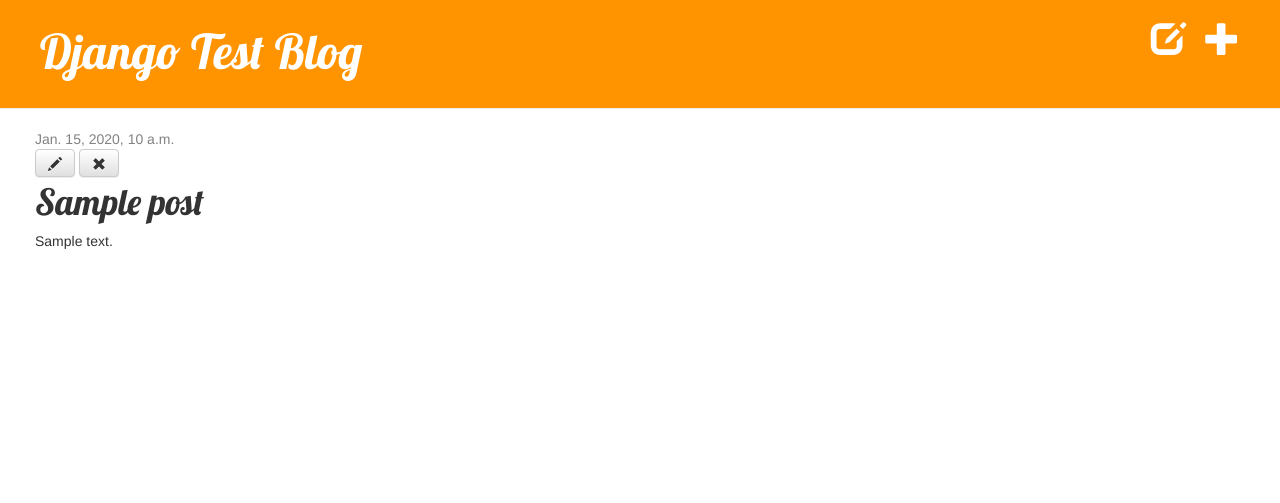
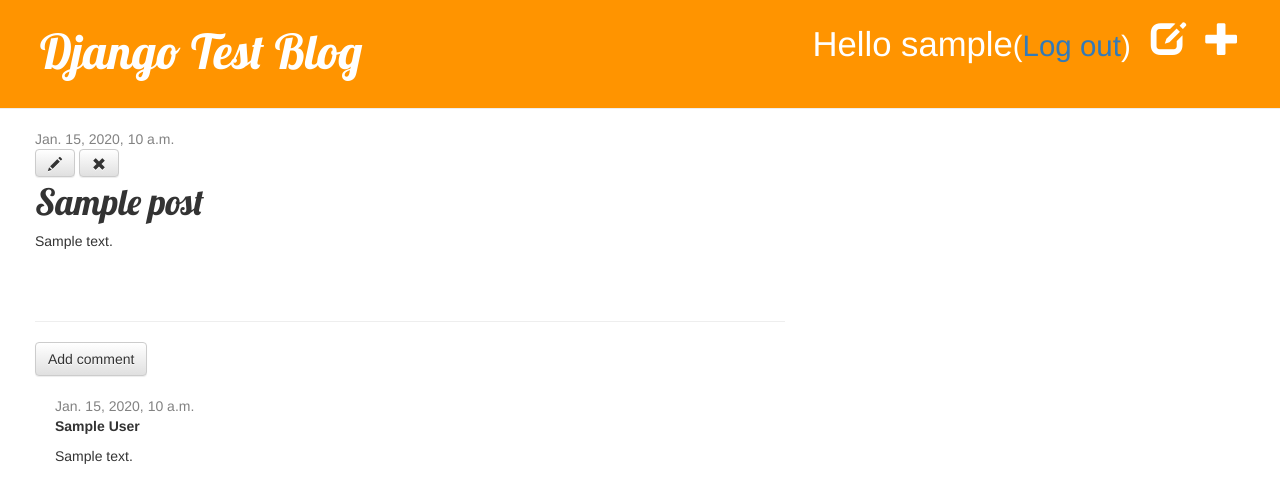
Before and after one commit to etnepres/djangotest, a Django app: page /post/1/ in a window 1280 px wide. Shown: the top 503 px of the page. Run offline with Django 3.2, Linux system fonts and the light colour scheme; a user stored in the database is signed in; tables that the repository leaves empty hold one stand-in row (values such as "Sample post"); some libraries are stand-ins or nearby versions.

Commit message:
New updates, includes comment view

```diff
--- a/blog/admin.py
+++ b/blog/admin.py
@@ -1,4 +1,5 @@
 from django.contrib import admin
-from .models import Post
+from .models import Post, Comment
 
 admin.site.register(Post)
+admin.site.register(Comment)
--- a/blog/models.py
+++ b/blog/models.py
@@ -15,3 +15,18 @@ class Post(models.Model):
 
     def __str__(self):
         return self.title
+
+
+class Comment(models.Model):
+    post = models.ForeignKey('blog.Post', related_name='comments')
+    author = models.CharField(max_length=200)
+    text = models.TextField()
+    created_date = models.DateTimeField(default=timezone.now)
+    approved_comment = models.BooleanField(default=False)
+
+    def approve(self):
+        self.approved_comment = True
+        self.save()
+
+    def __str__(self):
+        return self.text
--- a/blog/static/css/blog.css
+++ b/blog/static/css/blog.css
@@ -49,3 +49,7 @@ h1 {
 .post h1 a, .post h1 a:visited {
     color: #000000;
 }
+
+.comment {
+    margin: 20px 0px 20px 20px;
+}
--- a/blog/templates/blog/base.html
+++ b/blog/templates/blog/base.html
@@ -12,6 +12,9 @@
         	{% if user.is_authenticated %}
         	<a href="{% url 'post_new' %}" class="top-menu"><span class="glyphicon glyphicon-plus"></span></a>
         	<a href="{% url 'post_draft_list' %}" class="top-menu"><span class="glyphicon glyphicon-edit"></span></a>
+            <p class="top-menu">Hello {{ user.username }}<small>(<a href="{% url "django.contrib.auth.views.logout" %}">Log out</a>)</small></p>
+            {% else %}
+            <a href="{% url "django.contrib.auth.views.login" %}" class="top-menu"><span class="glyphicon glyphicon-lock"></span></a>
             {% endif %}
             <h1>Django Test Blog</h1>
         </div>
--- a/blog/templates/blog/post_detail.html
+++ b/blog/templates/blog/post_detail.html
@@ -16,4 +16,16 @@
         <h1>{{ post.title }}</h1>
         <p>{{ post.text|linebreaks }}</p>
     </div>
+
+    <hr>
+    <a class="btn btn-default" href="{% url "add_comment_to_post" pk=post.pk %}">Add comment</a>
+    {% for comment in post.comments.all %}
+        <div class="comment">
+            <div class="date">{{ comment.created_date }}</div>
+            <strong>{{ comment.author }}</strong>
+            <p>{{ comment.text|linebreaks }}</p>
+        </div>
+    {% empty %}
+        <p>No comments here yet :(</p>
+    {% endfor %}
 {% endblock %}
--- a/blog/templates/blog/post_list.html
+++ b/blog/templates/blog/post_list.html
@@ -8,6 +8,7 @@
 	            <p>published: {{ post.published_date }}</p>
 	        </div>
 	        <p>{{ post.text|linebreaks }}</p>
+	        <a href="{% url "blog.views.post_detail" pk=post.pk %}">Comments: {{ post.comments.count }}</a>
 	    </div>
 	{% endfor %}
 {% endblock %}
--- a/blog/urls.py
+++ b/blog/urls.py
@@ -10,4 +10,5 @@ urlpatterns = [
     url(r'^post/(?P<pk>[0-9]+)/edit/$', views.post_edit, name='post_edit'),
     url(r'^post/(?P<pk>[0-9]+)/publish/$', views.post_publish, name='post_publish'),
     url(r'^post/(?P<pk>[0-9]+)/remove/$', views.post_remove, name='post_remove'),
+    url(r'^post/(?P<pk>[0-9]+)/comment/$', views.add_comment_to_post, name='add_comment_to_post'),
 ]
--- a/blog/views.py
+++ b/blog/views.py
@@ -1,3 +1,4 @@
+from django.contrib.auth.decorators import login_required
 from django.shortcuts import render, get_object_or_404
 from django.utils import timezone
 
@@ -5,7 +6,7 @@ from django.shortcuts import redirect
 
 from .models import Post
 
-from .forms import PostForm
+from .forms import PostForm, CommentForm
 
 #Page Views
 
@@ -20,6 +21,7 @@ def post_detail(request, pk):
     return render(request, 'blog/post_detail.html', {'post': post})
 
 
+@login_required
 def post_draft_list(request):
     posts = Post.objects.filter(published_date__isnull=True).order_by('created_date')
     return render(request, 'blog/post_draft_list.html', {'posts': posts})
@@ -27,13 +29,14 @@ def post_draft_list(request):
 # Form Views
 
 
+@login_required
 def post_new(request):
     if request.method == "POST":
         form = PostForm(request.POST)
         if form.is_valid():
             post = form.save(commit=False)
             post.author = request.user
-            post.published_date = timezone.now()
+            #post.published_date = timezone.now()
             post.save()
             return redirect('post_detail', pk=post.pk)
     else:
@@ -41,6 +44,7 @@ def post_new(request):
     return render(request, 'blog/post_edit.html', {'form': form})
 
 
+@login_required
 def post_edit(request, pk):
     post = get_object_or_404(Post, pk=pk)
     if request.method == "POST":
@@ -48,7 +52,7 @@ def post_edit(request, pk):
         if form.is_valid():
             post = form.save(commit=False)
             post.author = request.user
-            post.published_date = timezone.now()
+            #post.published_date = timezone.now()
             post.save()
             return redirect('post_detail', pk=post.pk)
     else:
@@ -56,13 +60,29 @@ def post_edit(request, pk):
     return render(request, 'blog/post_edit.html', {'form': form})
 
 
+@login_required
 def post_publish(request, pk):
     post = get_object_or_404(Post, pk=pk)
     post.publish()
     return redirect('blog.views.post_detail', pk=pk)
 
 
+@login_required
 def post_remove(request, pk):
     post = get_object_or_404(Post, pk=pk)
     post.delete()
     return redirect('blog.views.post_list')
+
+
+def add_comment_to_post(request, pk):
+    post = get_object_or_404(Post, pk=pk)
+    if request.method == "POST":
+        form = CommentForm(request.POST)
+        if form.is_valid():
+            comment = form.save(commit=False)
+            comment.post = post
+            comment.save()
+            return redirect('blog.views.post_detail', pk=post.pk)
+    else:
+        form = CommentForm()
+    return render(request, 'blog/add_comment_to_post.html', {'form': form})
--- a/mysite/settings.py
+++ b/mysite/settings.py
@@ -9,6 +9,8 @@ https://docs.djangoproject.com/en/1.9/topics/settings/
 For the full list of settings and their values, see
 https://docs.djangoproject.com/en/1.9/ref/settings/
 """
+
+LOGIN_REDIRECT_URL = '/'
 
 import os
 
--- a/mysite/urls.py
+++ b/mysite/urls.py
@@ -3,5 +3,7 @@ from django.contrib import admin
 
 urlpatterns = [
     url(r'^admin/', include(admin.site.urls)),
+    url(r'^accounts/login/$', 'django.contrib.auth.views.login'),
+    url(r'^accounts/logout/$', 'django.contrib.auth.views.logout', {'next_page': '/'}),
     url(r'', include('blog.urls')),
 ]
```
Also changed, not shown: blog/forms.py (+8 -1 lines), blog/templates/registration/login.html (added, +30 -0 lines), blog/migrations/0002_comment.py (added).
